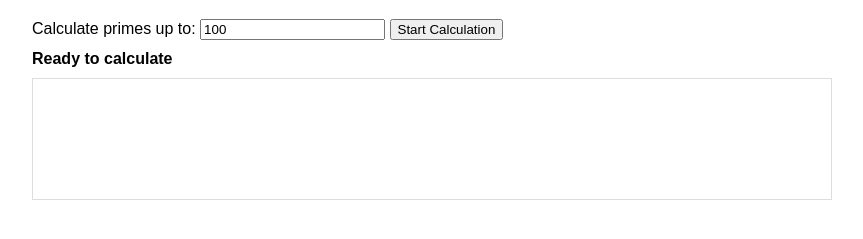
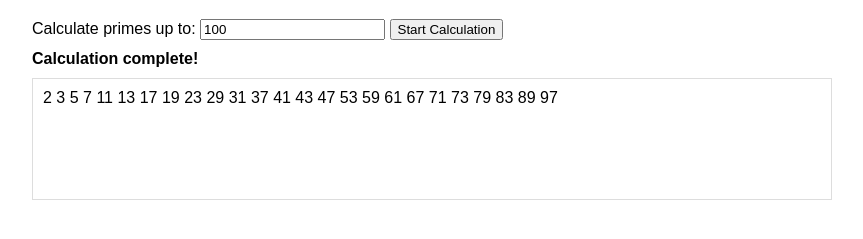
Before and after one commit to Ahsharah/Practical-Event-Loop, a plain HTML site: page index.html in a window 1280 px wide. Both pictures are taken after a click on the button "Start Calculation". Shown: the part 61-300 px from the top of the page, without its empty margins (208-1071 px from the left). Drawn offline with Linux system fonts and the light colour scheme.

Commit message:
Update HTML to fire properly

```diff
--- a/index.html
+++ b/index.html
@@ -19,54 +19,56 @@
     <div id="output"></div>
 
     <script>
+        // Wrap all JavaScript code in a DOMContentLoaded event listener
+        document.addEventListener('DOMContentLoaded', function() {
             // References to HTML elements
-const outputElement = document.getElementById('output');    // Where prime numbers will be displayed
-const statusElement = document.getElementById('status');    // Where calculation status will be shown
-const startButton = document.getElementById('startButton'); // Button to start calculation
-const maxNumberInput = document.getElementById('maxNumber');// Input for max number to check
+            const outputElement = document.getElementById('output');
+            const statusElement = document.getElementById('status');
+            const startButton = document.getElementById('startButton');
+            const maxNumberInput = document.getElementById('maxNumber');
 
             // Function to check if a number is prime
             function isPrime(num) {
-    for (let i = 2; i * i <= num; i++) {  // Check divisibility up to square root of num
-        if (num % i === 0) return false;  // If divisible, it's not prime
+                for (let i = 2; i * i <= num; i++) {
+                    if (num % i === 0) return false;
                 }
-    return num > 1;  // 1 is not considered prime
+                return num > 1;
             }
 
             // Function to calculate primes using deferred execution
             function calculatePrimesDeferred(n, current) {
-    if (current <= n) {  // If we haven't reached the max number yet
-        if (isPrime(current)) {  // Check if current number is prime
-            outputElement.innerHTML += current + ' ';  // If prime, add to output
+                if (current <= n) {
+                    if (isPrime(current)) {
+                        outputElement.innerHTML += current + ' ';
                     }
-        // Update status with current progress
                     statusElement.textContent = 'Calculating... Current number: ' + current;
-        // Schedule next number check in next event loop iteration
                     setTimeout(() => calculatePrimesDeferred(n, current + 1), 0);
                 } else {
-        onCalculationComplete();  // If done, call completion function
+                    onCalculationComplete();
                 }
             }
 
             // Function to handle completion of calculation
             function onCalculationComplete() {
-    statusElement.textContent = 'Calculation complete!';  // Update status
-    startButton.disabled = false;  // Re-enable start button
+                statusElement.textContent = 'Calculation complete!';
+                startButton.disabled = false;
             }
 
             // Add click event listener to start button
             startButton.addEventListener('click', function() {
-    // Convert input value to a number
                 let maxNumber = Number(maxNumberInput.value);
 
-    // Validate input
                 if (isNaN(maxNumber) || maxNumber < 2) {
                     alert('Please enter a valid number greater than or equal to 2');
                     return;
                 }
 
-    outputElement.innerHTML = '';  // Clear previous output
-    this.disabled = true;  // Disable start button during calculation
-    statusElement.textContent = 'Calculation in progress...';  // Update status
-    calculatePrimesDeferred(maxNumber, 2);  // Start calculation from 2
+                outputElement.innerHTML = '';
+                this.disabled = true;
+                statusElement.textContent = 'Calculation in progress...';
+                calculatePrimesDeferred(maxNumber, 2);
             });
+        });
+    </script>
+</body>
+</html>
```
Lines whose indentation alone changed are shown as unchanged.
